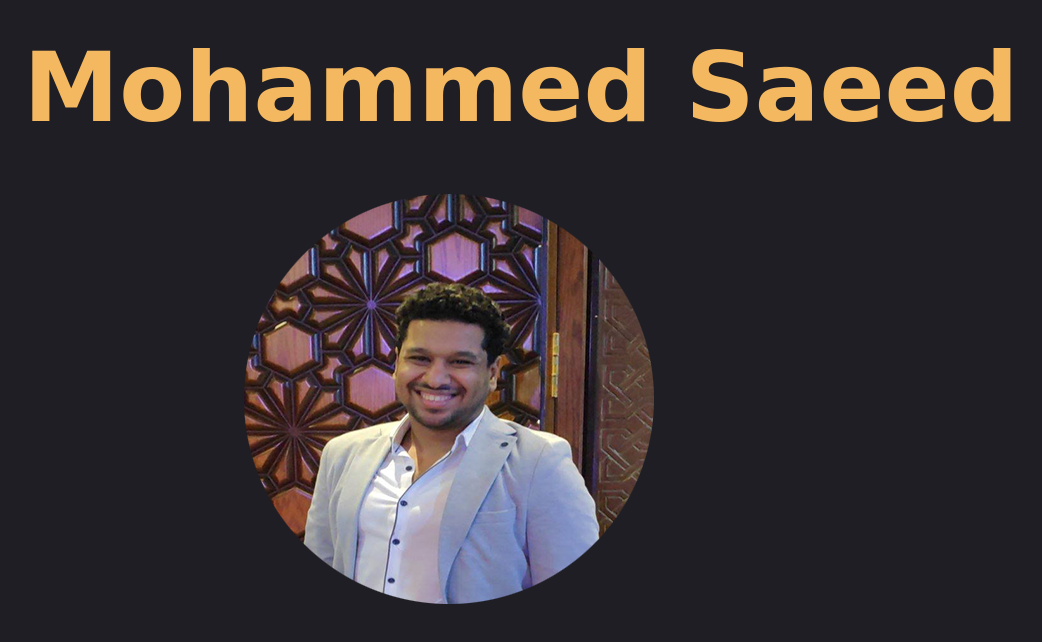
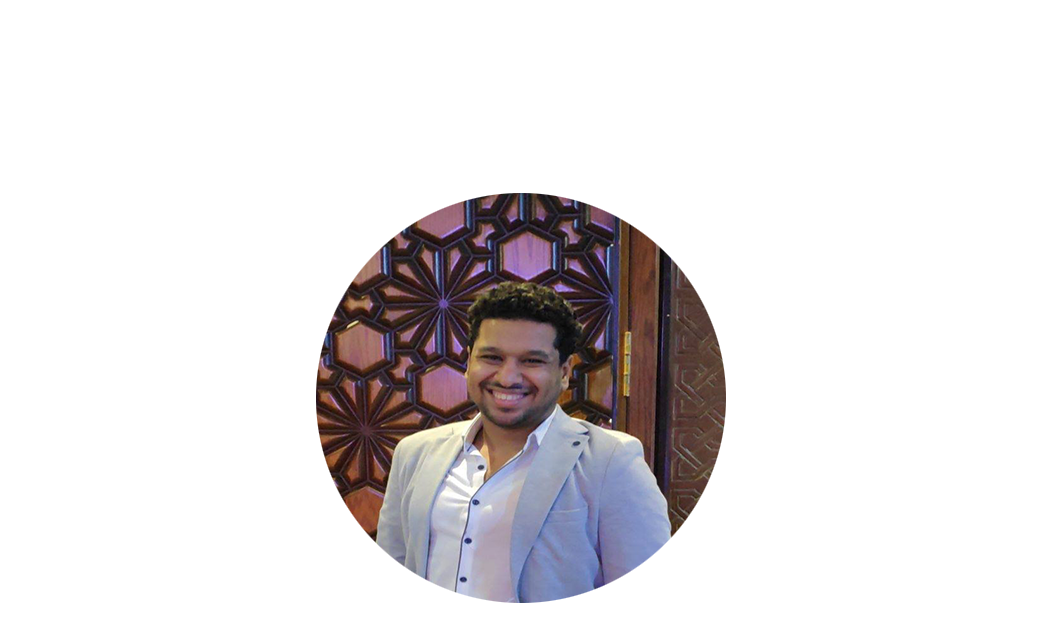
Before and after one commit to codingontheway/personal_web, a plain HTML site: page index.html in a window 1280 px wide. Shown: the whole page, without its empty margins (119-1161 px from the left). Drawn offline with Linux system fonts and the light colour scheme.

Commit message:
removed name

```diff
--- a/index.css
+++ b/index.css
@@ -1,30 +1,12 @@
 @import url('https://fonts.googleapis.com/css2?family=Kanit:wght@900&display=swap');
 * {
-	margin: 0;
-	padding: 0;
-	box-sizing: border-box;
+  margin: 0;
+  padding: 0;
+  box-sizing: border-box;
 }
 
 body {
-	display: flex;
-	align-items: center;
-	justify-content: center;
-	height: 80vh;
-	background-color: #1e1e24;
+  display: grid;
+  place-items: center;
+  height: 100vh;
 }
-
-.container {
-	padding: 20px;
-}
-
-h1 {
-	margin-bottom: 50px;
-	text-align: center;
-	font-family: 'Luckiest Guy', cursive;
-	font-size: 6rem;
-	color: #f4b860;
-}
-
-img {
-	margin-left: 220px;
-}
--- a/index.html
+++ b/index.html
@@ -8,7 +8,6 @@
   </head>
   <body>
     <div class="container">
-			<h1>Mohammed Saeed</h1>
       <img src="/assets/main2.png" alt="personal image" />
     </div>
   </body>
```
Lines whose indentation alone changed are shown as unchanged.
